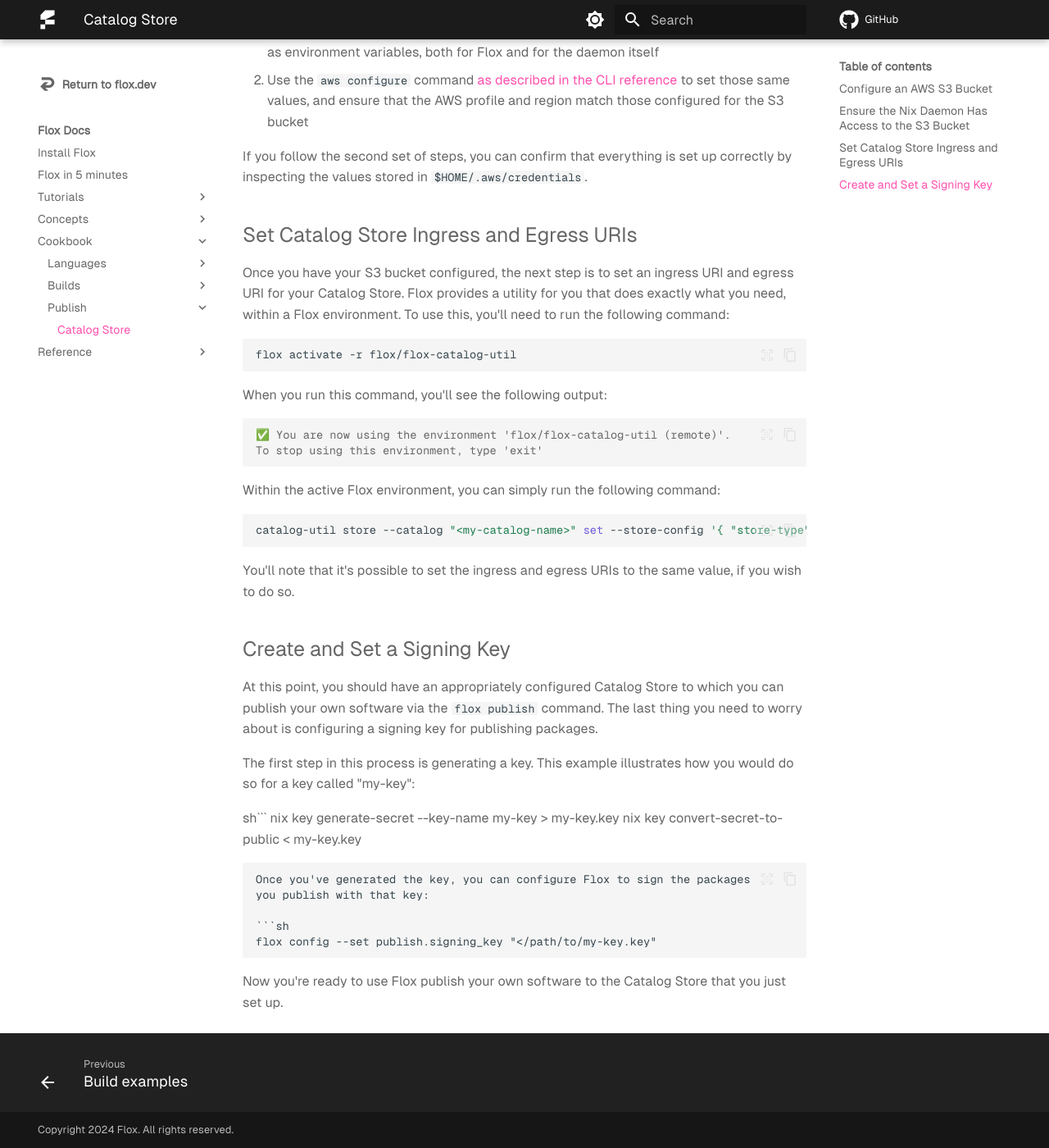
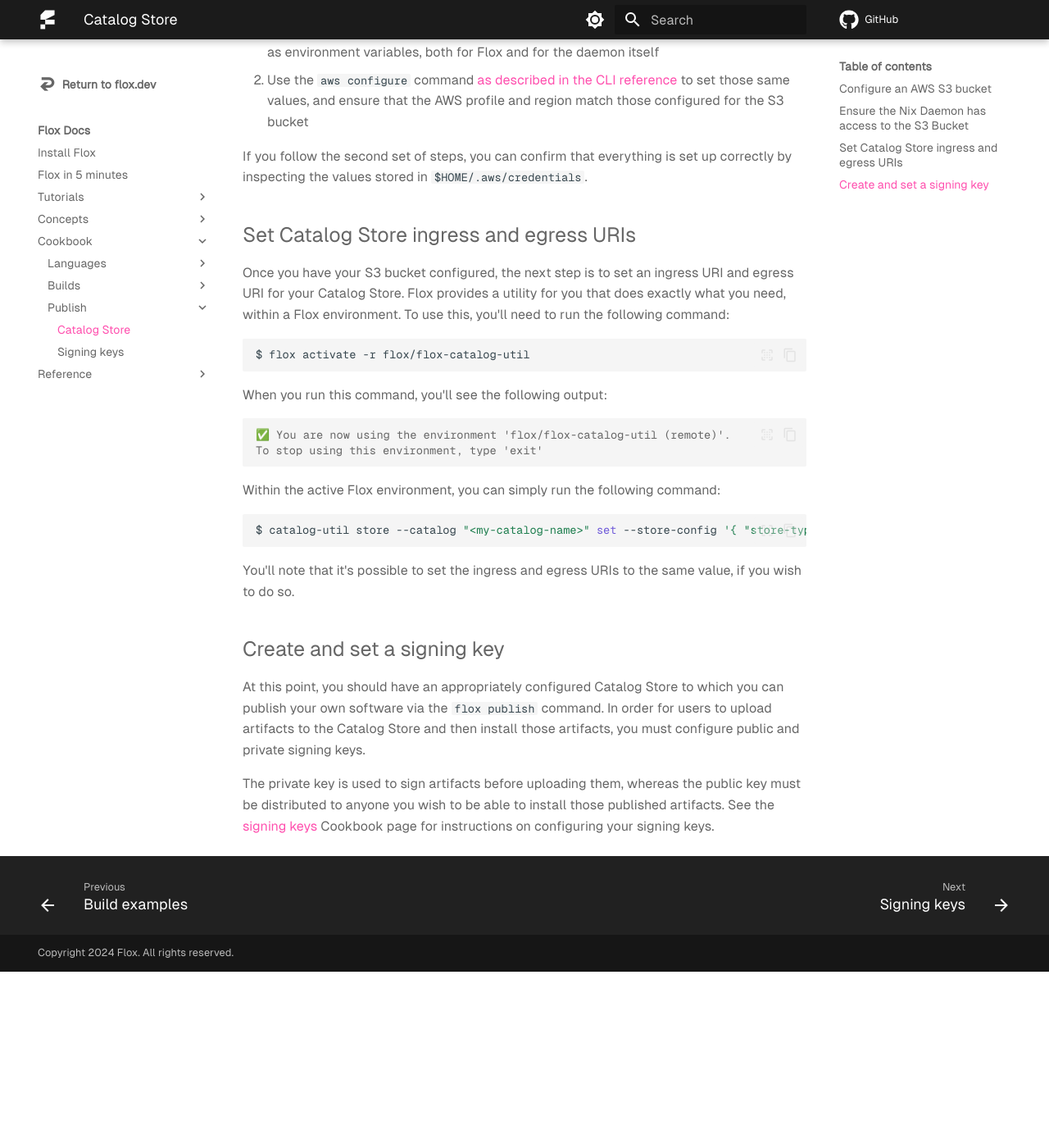
Before and after one commit to flox/floxdocs, an MkDocs documentation site: the page built from docs/cookbook/publish/catalog-store.md, in a window 1280 px wide and 1400 px high, scrolled down 1020 px. Shown: the whole window at 82% size. Built offline with MkDocs 1.6.1 and Material for MkDocs 9.7.7, drawn with Linux system fonts in a browser that asks for light colours; plug-ins that fetch from the network failed and are left out; comment, search, counter and statistics services are not loaded; after the commit the page ends 2205 px from its top, so only the background shows below that; some of the changed text lies outside the part shown.

Commit message:
feat: publish cleanups (#189)

````diff
--- a/docs/cookbook/publish/flox-store.md
+++ b/docs/cookbook/publish/catalog-store.md
@@ -21,7 +21,7 @@
 [minio-s3-compatible]: https://min.io/product/s3-compatibility
 [backblaze-b2-cloud-storage]: https://www.backblaze.com/cloud-storage
 
-## Configure an AWS S3 Bucket
+## Configure an AWS S3 bucket
 
 The first step in setting up your Catalog Store is creation and configuration of
 an AWS S3 Bucket. There are numerous ways to accomplish this, including the AWS
@@ -43,7 +43,7 @@
 [aws-cli-reference-s3]: https://docs.aws.amazon.com/cli/latest/reference/s3/
 [aws-s3-api-reference]: https://docs.aws.amazon.com/AmazonS3/latest/API/Welcome.html
 
-## Ensure the Nix Daemon Has Access to the S3 Bucket
+## Ensure the Nix Daemon has access to the S3 Bucket
 
 As you probably know by now, the underlying technology powering Flox is Nix.
 Accordingly, we need to take a couple steps to ensure that the Nix daemon
@@ -63,7 +63,7 @@
 
 [aws-cli-configure-command]: https://awscli.amazonaws.com/v2/documentation/api/latest/reference/configure/index.html#configure
 
-## Set Catalog Store Ingress and Egress URIs
+## Set Catalog Store ingress and egress URIs
 
 Once you have your S3 bucket configured, the next step is to set an ingress URI
 and egress URI for your Catalog Store. Flox provides a utility for you
@@ -71,7 +71,7 @@
 you'll need to run the following command:
 
 ```sh
-flox activate -r flox/flox-catalog-util
+$ flox activate -r flox/flox-catalog-util
 ```
 
 When you run this command, you'll see the following output:
@@ -84,32 +84,19 @@
 Within the active Flox environment, you can simply run the following command:
 
 ```sh
-catalog-util store --catalog "<my-catalog-name>" set --store-config '{ "store-type": "nix-copy", "ingress_uri": "s3://<my-bucket>", "egress_uri": "s3://<my-bucket>" }'
+$ catalog-util store --catalog "<my-catalog-name>" set --store-config '{ "store-type": "nix-copy", "ingress_uri": "s3://<my-bucket>", "egress_uri": "s3://<my-bucket>" }'
 ```
 
 You'll note that it's possible to set the ingress and egress URIs to the same
 value, if you wish to do so.
 
-## Create and Set a Signing Key
+## Create and set a signing key
 
 At this point, you should have an appropriately configured Catalog Store
 to which you can publish your own software via the `flox publish` command.
-The last thing you need to worry about is configuring a signing key
-for publishing packages.
+In order for users to upload artifacts to the Catalog Store and then install those artifacts, you must configure public and private signing keys.
 
-The first step in this process is generating a key. This example illustrates
-how you would do so for a key called "my-key":
+The private key is used to sign artifacts before uploading them, whereas the public key must be distributed to anyone you wish to be able to install those published artifacts.
+See the [signing keys][signing-keys] Cookbook page for instructions on configuring your signing keys.
 
-sh```
-nix key generate-secret --key-name my-key > my-key.key
-nix key convert-secret-to-public < my-key.key
-```
-Once you've generated the key, you can configure Flox to sign the packages
-you publish with that key:
-
-```sh
-flox config --set publish.signing_key "</path/to/my-key.key"
-```
-
-Now you're ready to use Flox publish your own software to the Catalog Store
-that you just set up.
+[signing-keys]: ./signing-keys.md
````
Also changed, not shown: docs/concepts/publishing.md (+1 -1 lines), docs/cookbook/builds/examples.md (+50 -0 lines), docs/cookbook/publish/signing-keys.md (added, +63 -0 lines).
